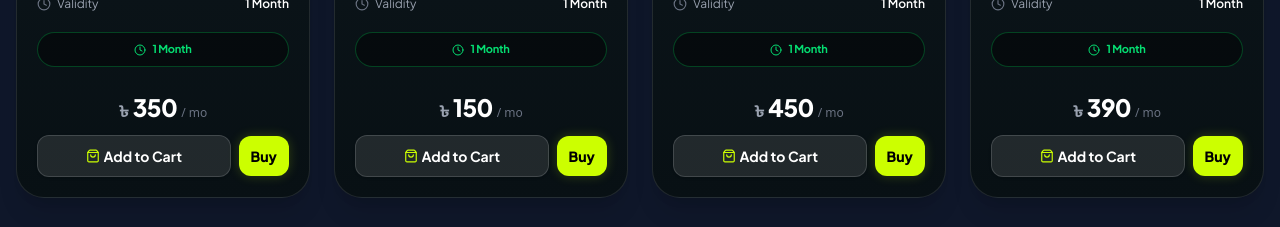
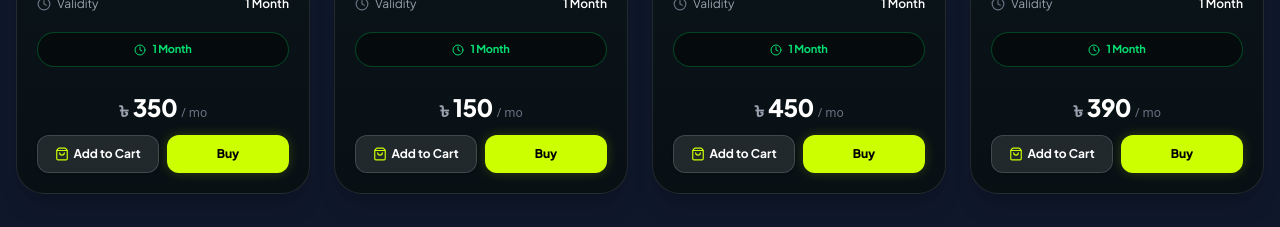
Before and after one commit to hossainausraf-ai/my-store-renovra, a Next.js app: page / in a window 1280 px wide. Shown: the part 4000-4227 px from the top of the page. Built offline with nearby package versions, Linux system fonts and the light colour scheme; no server answers.

Commit message:
style(cards): equalize Add to Cart and Buy buttons to 50/50 equal width

```diff
--- a/src/components/home/SingleToolCard.tsx
+++ b/src/components/home/SingleToolCard.tsx
@@ -145,7 +145,7 @@ export default function SingleToolCard({ tool }: SingleToolProps) {
               </div>
             </div>
 
-            <div className="flex items-center gap-1.5 sm:gap-2">
+            <div className="grid grid-cols-2 gap-1.5 sm:gap-2">
               <button
                 type="button"
                 onClick={(e) => {
@@ -161,7 +161,7 @@ export default function SingleToolCard({ tool }: SingleToolProps) {
                   setIsAdded(true);
                   setTimeout(() => setIsAdded(false), 1500);
                 }}
-                className={`flex-1 py-2 sm:py-2.5 px-2 rounded-xl border text-xs sm:text-sm font-bold flex items-center justify-center gap-1 transition-all active:scale-95 cursor-pointer truncate ${
+                className={`w-full py-2 sm:py-2.5 px-1 sm:px-2 rounded-xl border text-[10px] min-[360px]:text-[11px] sm:text-xs font-bold flex items-center justify-center gap-1 transition-all active:scale-95 cursor-pointer truncate ${
                   isAdded
                     ? 'bg-emerald-500/20 border-emerald-500/50 text-emerald-400'
                     : 'bg-white/10 hover:bg-white/20 border-white/15 text-white hover:text-[#ccff00] hover:border-[#ccff00]/40 shadow-sm'
@@ -184,7 +184,7 @@ export default function SingleToolCard({ tool }: SingleToolProps) {
               <Link
                 href={`/checkout?pkgId=${tool.id}`}
                 onClick={(e) => e.stopPropagation()}
-                className="py-2 sm:py-2.5 px-3 rounded-xl bg-[#ccff00] hover:bg-[#b8e600] text-black font-extrabold text-xs sm:text-sm flex items-center justify-center gap-1 transition-all hover:scale-[1.02] active:scale-[0.98] shadow-[0_0_12px_rgba(204,255,0,0.2)] shrink-0"
+                className="w-full py-2 sm:py-2.5 px-2 rounded-xl bg-[#ccff00] hover:bg-[#b8e600] text-black font-extrabold text-[11px] sm:text-xs flex items-center justify-center gap-1 transition-all hover:scale-[1.02] active:scale-[0.98] shadow-[0_0_12px_rgba(204,255,0,0.2)] truncate"
                 title="Buy Now"
               >
                 <span>Buy</span>
```
